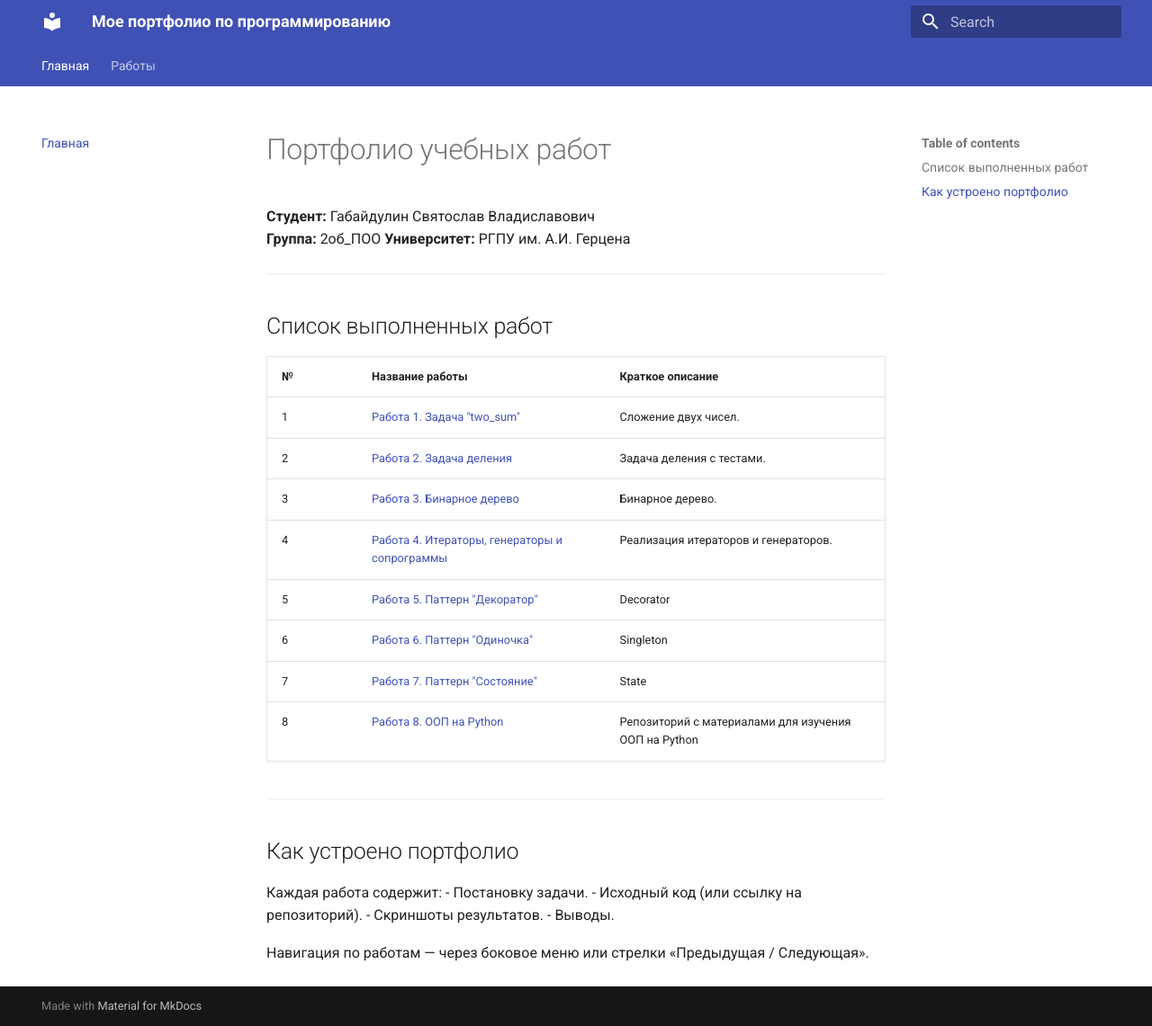
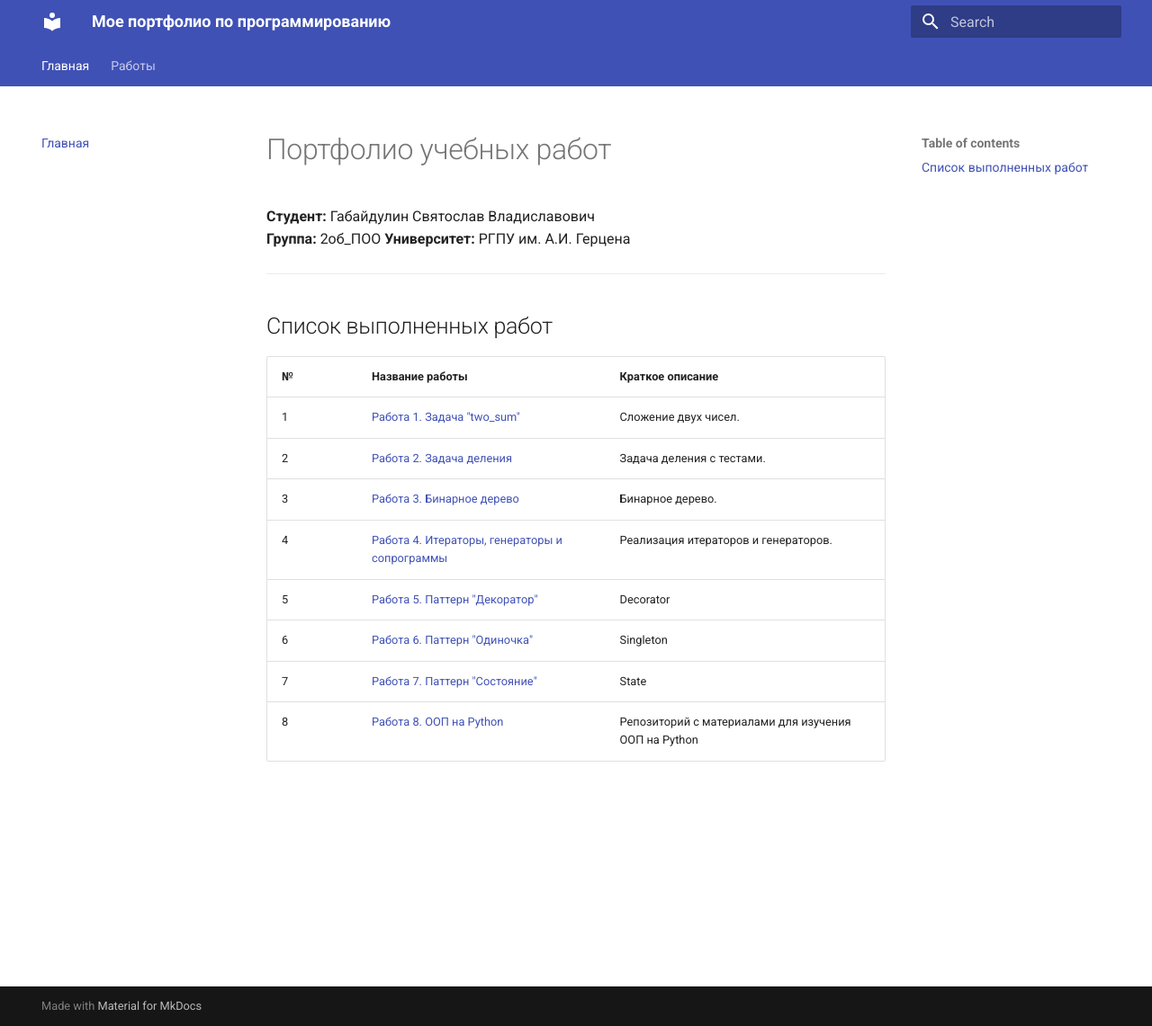
Before and after one commit to svgab/my_portfolio, an MkDocs documentation site: the page built from docs/index.md, in a window 1280 px wide and 1141 px high. Shown: the whole window at 90% size. Built offline with MkDocs 1.6.1 and Material for MkDocs 9.7.7, drawn with Linux system fonts in a browser that asks for light colours.

Commit message:
Update index.md

```diff
--- a/docs/index.md
+++ b/docs/index.md
@@ -18,15 +18,3 @@
 | 6 | [Работа 6. Паттерн "Одиночка"](work6.md) | Singleton |
 | 7 | [Работа 7. Паттерн "Состояние"](work7.md) | State |
 | 8 | [Работа 8. ООП на Python](work8.md) | Репозиторий с материалами для изучения ООП на Python |
-
----
-
-## Как устроено портфолио
-
-Каждая работа содержит:
-- Постановку задачи.
-- Исходный код (или ссылку на репозиторий).
-- Скриншоты результатов.
-- Выводы.
-
-Навигация по работам — через боковое меню или стрелки «Предыдущая / Следующая».
```
